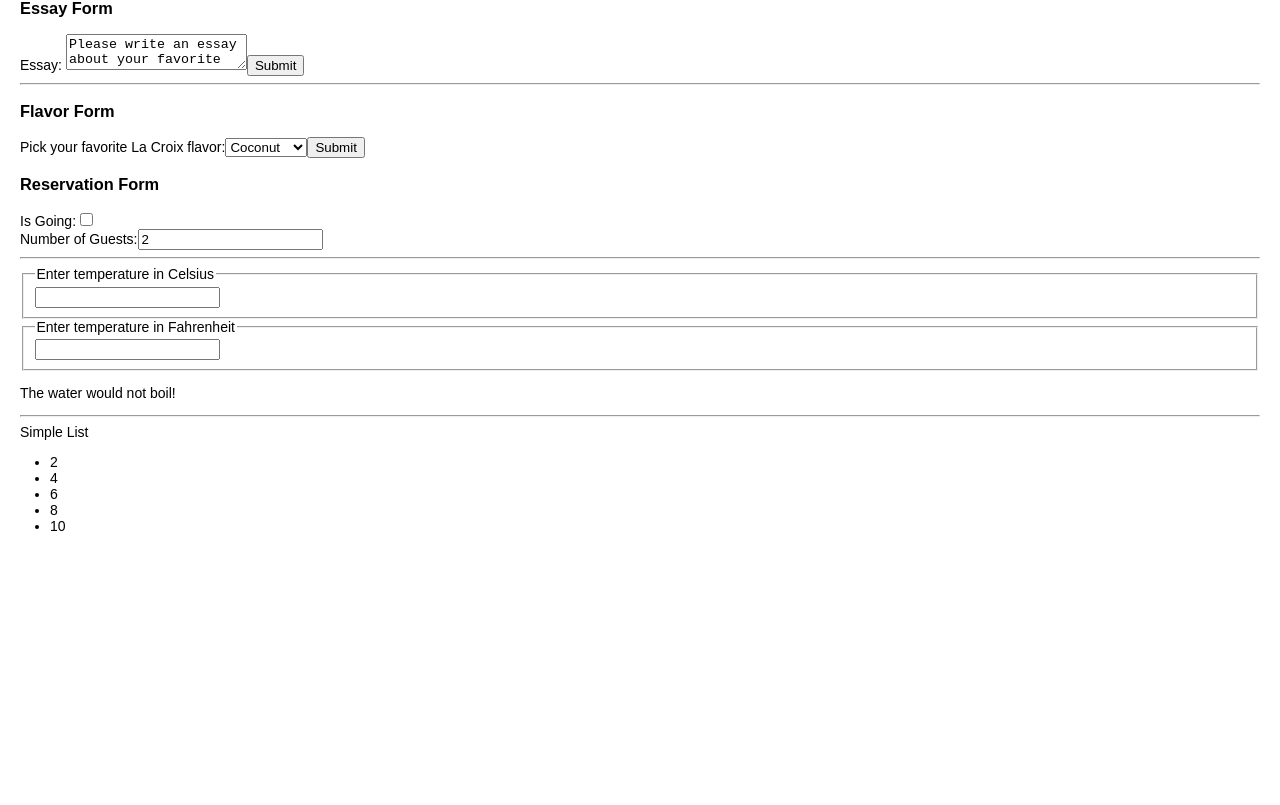
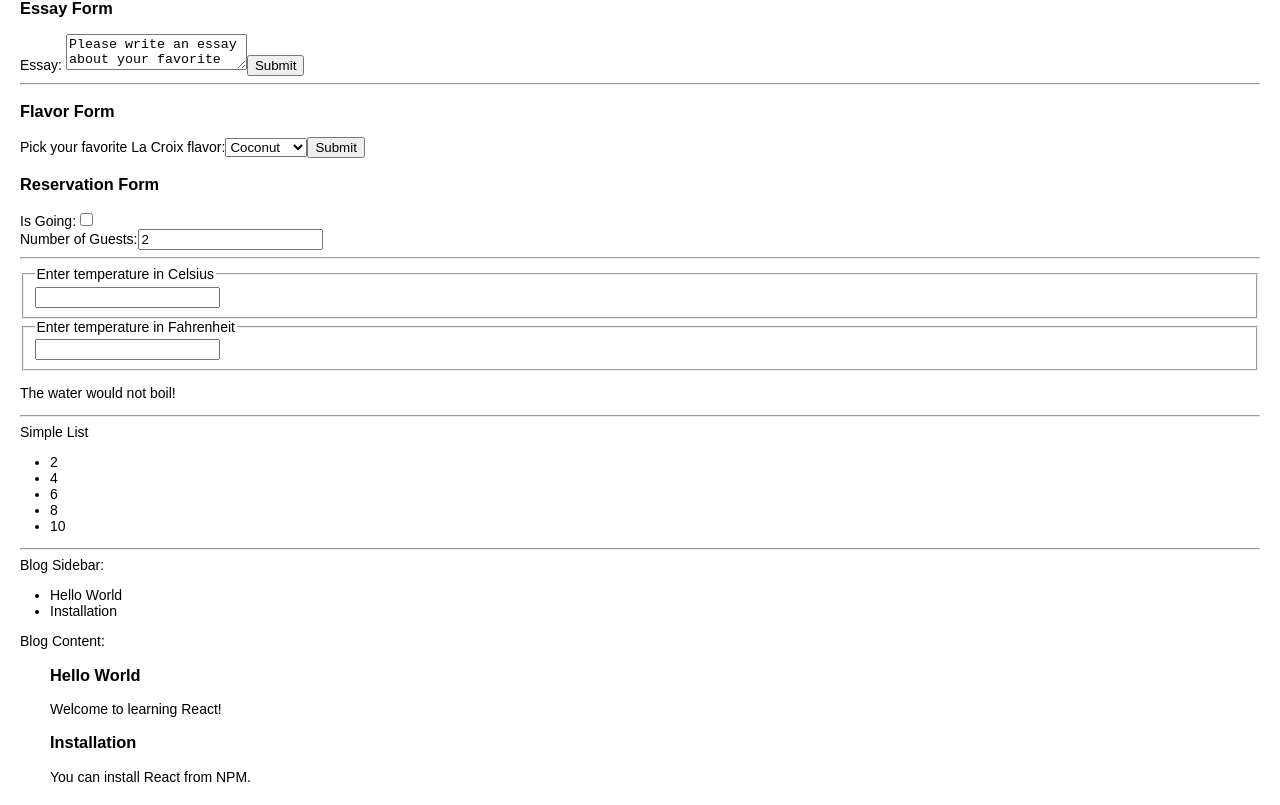
Before and after one commit to alimon808/react-doc-examples, a React (Create React App) app: page / in a window 1280 px wide. Shown: the part 1770-2575 px from the top of the page. Before the commit the page ends 2324 px from the top, so only its background shows below. Built offline with nearby package versions, Linux system fonts and the light colour scheme.

Commit message:
keys must only be unique among siblings

```diff
--- a/src/components/App.js
+++ b/src/components/App.js
@@ -12,6 +12,7 @@ import FlavorForm from './forms/flavor-form';
 import ReservationForm from './forms/reservation';
 import Calculator from './lifting-state/calculator';
 import SimpleList from './list-and-keys/simple-list';
+import { Blog } from './list-and-keys/blog';
 
 const comment = {
     date: new Date(),
@@ -54,6 +55,8 @@ export default class App extends React.Component {
                 <hr />
                 <div>Simple List</div>
                 <SimpleList numbers={[1, 2, 3, 4, 5]} />
+                <hr />
+                <Blog />
             </div>
         );
     }
--- /dev/null
+++ b/src/components/list-and-keys/blog.js
@@ -0,0 +1,41 @@
+// https://reactjs.org/docs/lists-and-keys.html
+// demonstrate list keys are only required to be unique relative to its siblings
+import React from 'react';
+import ListItem from './list-item';
+
+const posts = [
+    { id: 1, title: 'Hello World', content: 'Welcome to learning React!' },
+    { id: 2, title: 'Installation', content: 'You can install React from NPM.' },
+];
+
+export function Blog() {
+    const sidebar = (
+        <ul>
+            {
+                posts.map((post) => <ListItem key={post.id} value={post.title} />)
+            }
+        </ul>
+    );
+
+    const content = (
+        <ul>
+            {posts.map((post) =>
+                <div key={post.id}>
+                    <h3>{post.title}</h3>
+                    <p>{post.content}</p>
+                </div>
+            )}
+        </ul>
+    );
+
+    return (
+        <div>
+            <div>
+                Blog Sidebar:{sidebar}
+            </div>
+            <div>
+                Blog Content:{content}
+            </div>
+        </div>
+    );
+}
```
